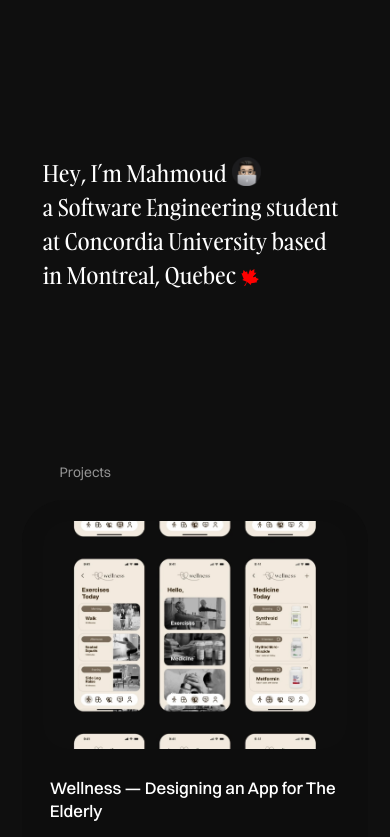
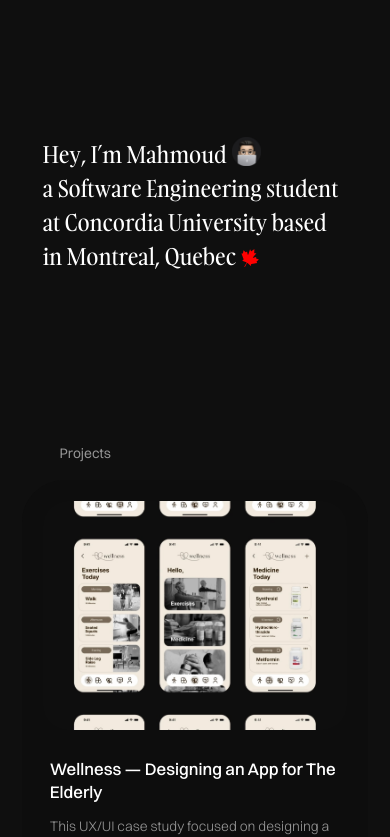
Before and after one commit to mavmoud/personal-website, a React (Vite) app: page / in a window 390 px wide. Shown: the top 837 px of the page. Built offline with nearby package versions, Linux system fonts and the light colour scheme.

Commit message:
Updated HeroMobile top margin

```diff
--- a/src/components/style/Hero.css
+++ b/src/components/style/Hero.css
@@ -30,7 +30,7 @@
     .hero {
         width: 100vw;
         height: fit-content;
-        margin-top: 40vw;
+        margin-top: 35vw;
         margin-bottom: 43.86vw;
     }
 
```
